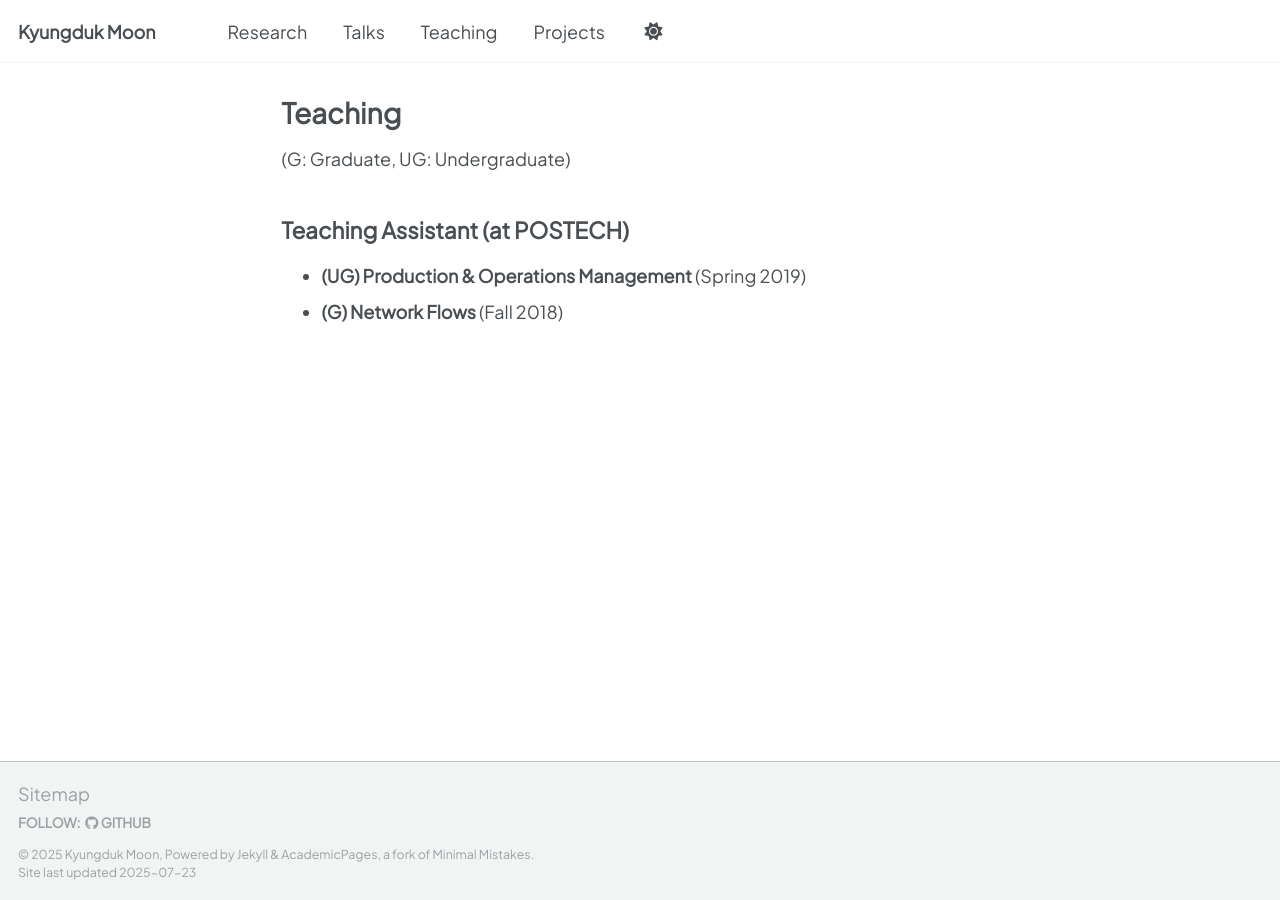
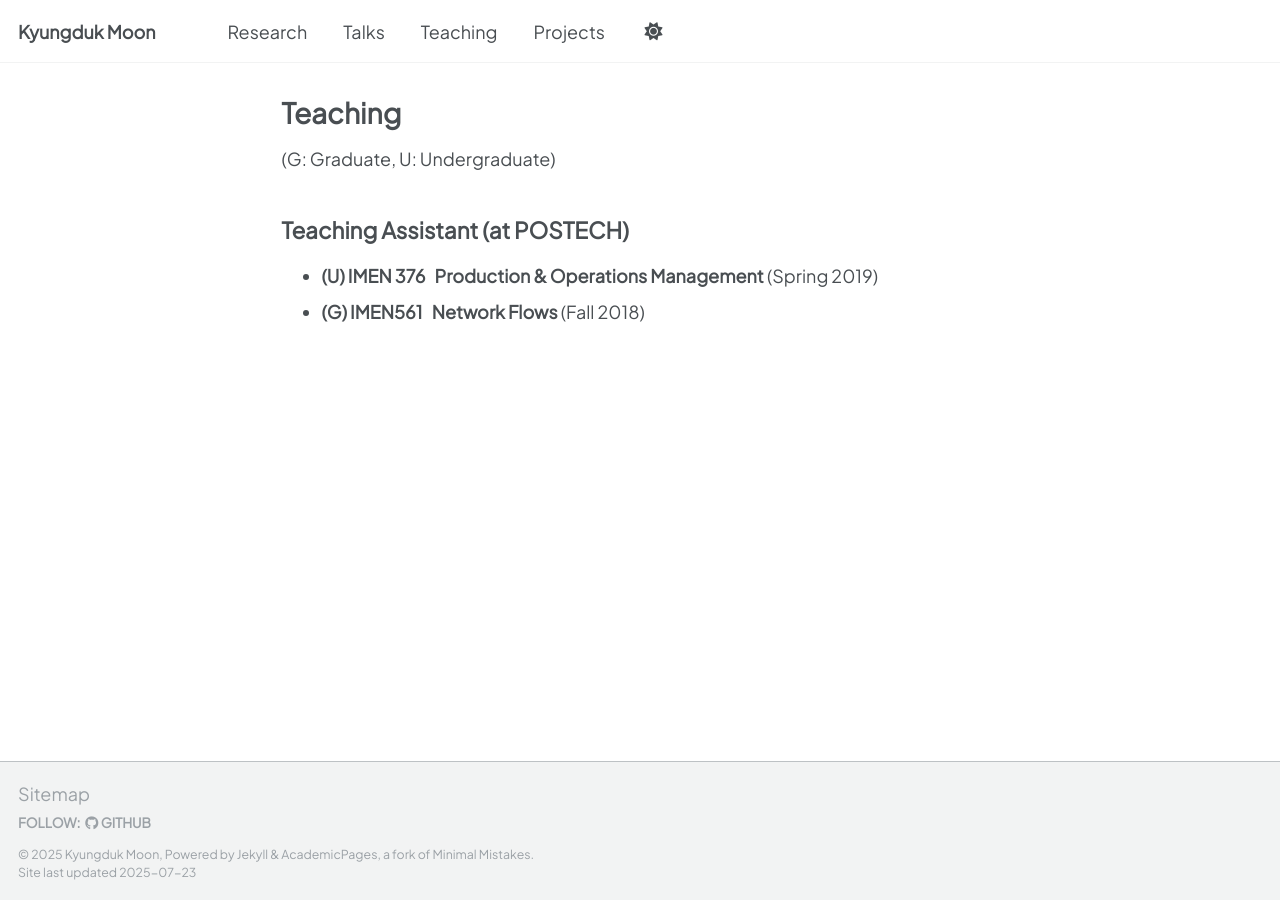
Before and after one commit to kalebmoon07/kalebmoon07.github.io, a Jekyll site: the page built from _pages/teaching.md, in a window 1280 px wide. Built offline with Jekyll 4.4.1, drawn with Linux system fonts in a browser that asks for light colours; a script that is not in the unit is left out.

Commit message:
Course IDs in Teaching

```diff
--- a/_pages/teaching.md
+++ b/_pages/teaching.md
@@ -4,9 +4,9 @@ title: "Teaching"
 permalink: /teaching/
 author_profile: false
 ---
-(G: Graduate, UG: Undergraduate)
+(G: Graduate, U: Undergraduate)
 
 ## Teaching Assistant (at POSTECH)
 
-* **(UG) Production & Operations Management** (Spring 2019)
-* **(G) Network Flows** (Fall 2018)
+* **(U) IMEN 376 &nbsp; Production & Operations Management** (Spring 2019)
+* **(G) IMEN561 &nbsp; Network Flows** (Fall 2018)
```
